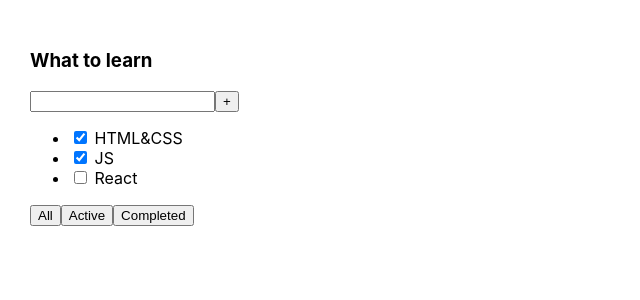
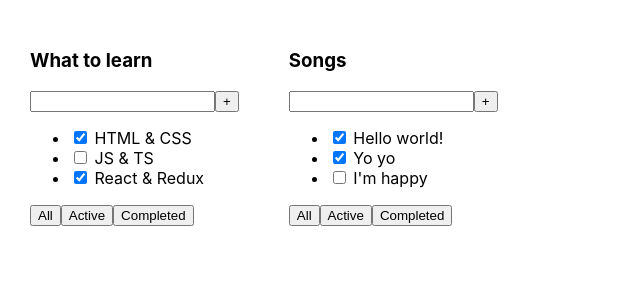
Before and after one commit to Basko-Vladimir/TodoLost-with-TS-Hooks, a React (Create React App) app: page / in a window 1280 px wide. Shown: the top 300 px of the page, without its empty margins (0-640 px from the left). Built offline with nearby package versions, Linux system fonts and the light colour scheme.

Commit message:
01 - Created component Todolist and transfer its to separate file

```diff
--- a/src/App.tsx
+++ b/src/App.tsx
@@ -1,28 +1,24 @@
 import React from 'react';
 import './App.css';
+import {TodoList} from './TodoList';
 
-function App() {
+export function App() {
+    const tasks1 = [
+        {id: 1, title: 'HTML & CSS', isDone: true},
+        {id: 2, title: 'JS & TS', isDone: false},
+        {id: 3, title: 'React & Redux', isDone: true}
+    ]
+
+    const tasks2 = [
+        {id: 1, title: 'Hello world!', isDone: true},
+        {id: 2, title: 'Yo yo', isDone: true},
+        {id: 3, title: 'I\'m happy', isDone: false}
+    ]
+
     return (
         <div className="App">
-            <div>
-                <h3>What to learn</h3>
-                <div>
-                    <input/>
-                    <button>+</button>
-                </div>
-                <ul>
-                    <li><input type="checkbox" checked={true}/> <span>HTML&CSS</span></li>
-                    <li><input type="checkbox" checked={true}/> <span>JS</span></li>
-                    <li><input type="checkbox" checked={false}/> <span>React</span></li>
-                </ul>
-                <div>
-                    <button>All</button>
-                    <button>Active</button>
-                    <button>Completed</button>
-                </div>
-            </div>
+            <TodoList title={'What to learn'} tasks={tasks1}/>
+            <TodoList title={'Songs'} tasks={tasks2}/>
         </div>
     );
 }
-
-export default App;
--- /dev/null
+++ b/src/TodoList.tsx
@@ -0,0 +1,31 @@
+import React from 'react';
+
+type TodoList = {
+    title: string
+    tasks: Array<{id: number, title: string, isDone: boolean}>
+}
+
+export function TodoList(props: TodoList) {
+    const {title, tasks} = props;
+
+    return (
+        <div>
+            <h3>{title}</h3>
+            <div>
+                <input/>
+                <button>+</button>
+            </div>
+            <ul>
+                { tasks.map( task => <li key={task.id}><input type="checkbox" checked={task.isDone}/> <span>{task.title}</span></li>) }
+                {/*<li><input type="checkbox" checked={tasks[0].isDone}/> <span>HTML&CSS</span></li>*/}
+                {/*<li><input type="checkbox" checked={tasks[1].isDone}/> <span>JS</span></li>*/}
+                {/*<li><input type="checkbox" checked={tasks[2].isDone}/> <span>React</span></li>*/}
+            </ul>
+            <div>
+                <button>All</button>
+                <button>Active</button>
+                <button>Completed</button>
+            </div>
+        </div>
+    )
+}
--- a/src/index.tsx
+++ b/src/index.tsx
@@ -1,12 +1,9 @@
 import React from 'react';
 import ReactDOM from 'react-dom';
 import './index.css';
-import App from './App';
+import {App} from './App';
 import * as serviceWorker from './serviceWorker';
 
 ReactDOM.render(<App />,  document.getElementById('root'));
 
-// If you want your app to work offline and load faster, you can change
-// unregister() to register() below. Note this comes with some pitfalls.
-// Learn more about service workers: https://bit.ly/CRA-PWA
 serviceWorker.unregister();
```
